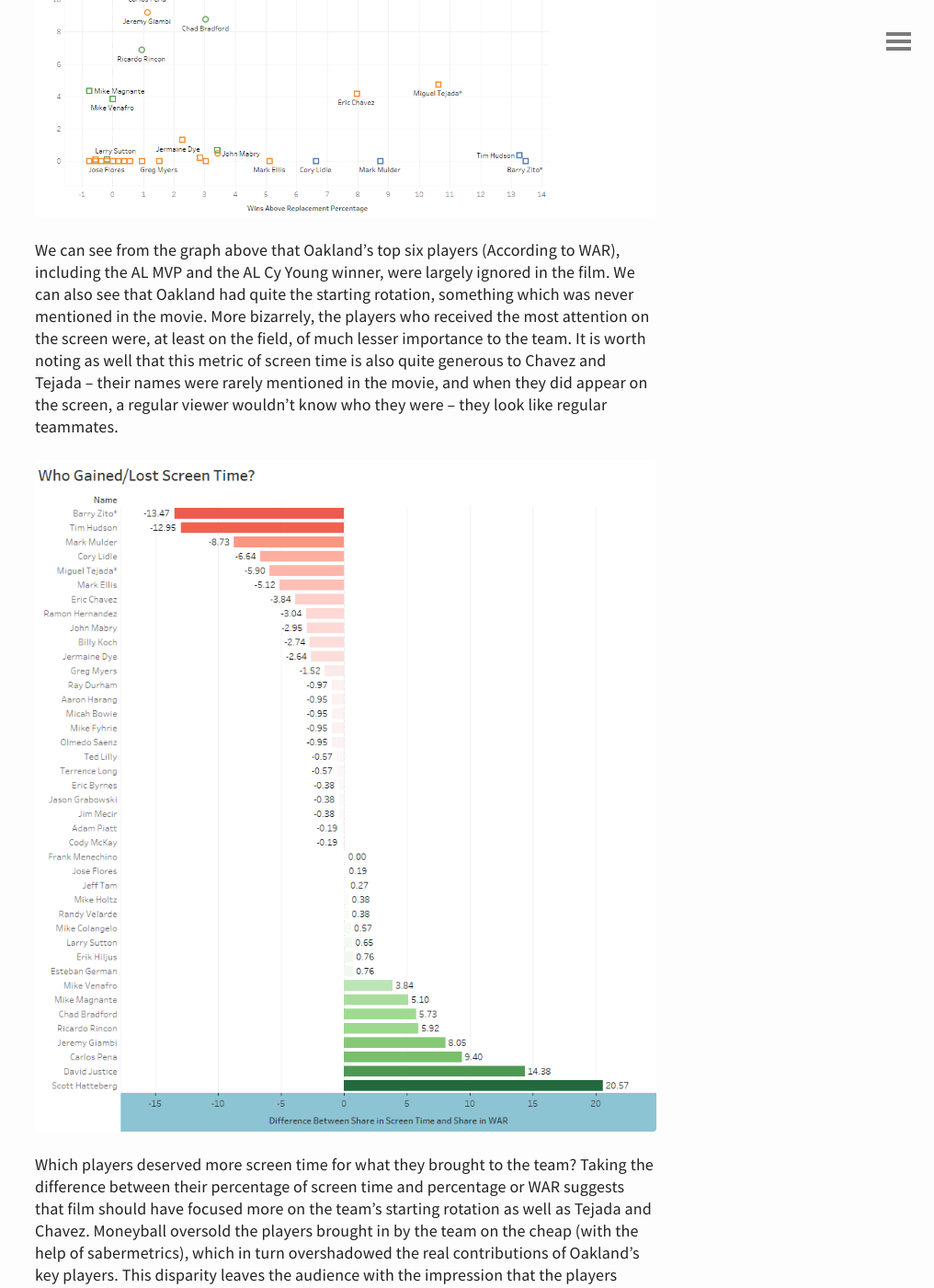
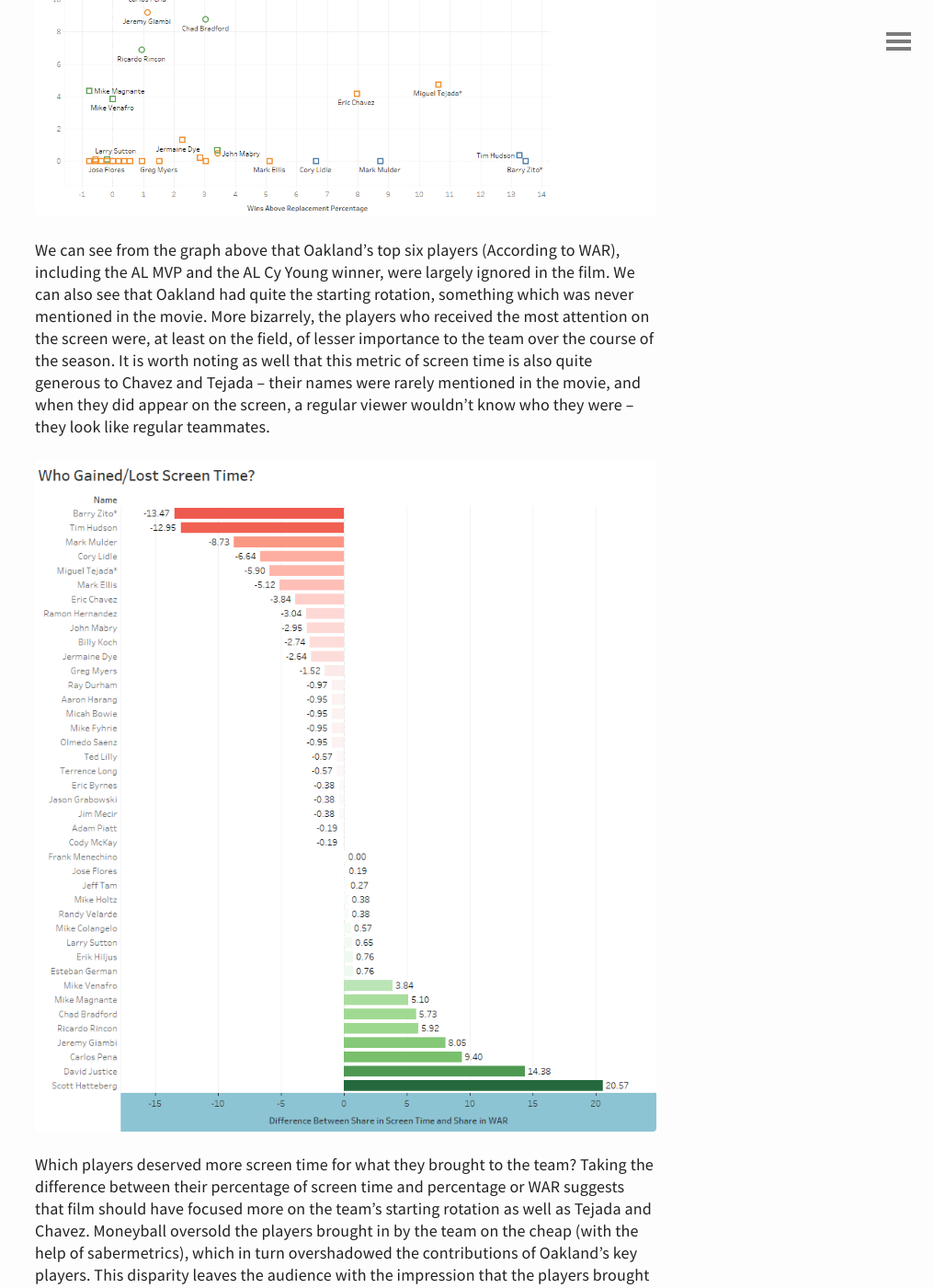
Before and after one commit to NumberHound/web, a Jekyll site: the page built from _posts/2019-11-05-The-Hidden-Side-of-Moneyball.md, in a window 1280 px wide and 1400 px high, scrolled down 1313 px. Shown: the whole window at 92% size, without its empty margins (264-1280 px from the left). Built offline with Jekyll 4.4.1, drawn with Linux system fonts in a browser that asks for light colours; some of the changed text lies outside the part shown.

Commit message:
Update 2019-11-05-The-Hidden-Side-of-Moneyball.md

```diff
--- a/_posts/2019-11-05-The-Hidden-Side-of-Moneyball.md
+++ b/_posts/2019-11-05-The-Hidden-Side-of-Moneyball.md
@@ -6,16 +6,16 @@ The movie [Moneyball](https://www.imdb.com/title/tt1210166/) came out in 2011 an
 
 In the film, the A's brought in [David Justice](https://www.baseball-reference.com/players/j/justida01.shtml), [Scott Hatteberg](https://www.baseball-reference.com/players/h/hattesc01.shtml), [Jeremy Giambi](https://www.baseball-reference.com/players/g/giambje01.shtml), and [Chad Bradford](https://www.baseball-reference.com/players/b/bradfch01.shtml) to replace Damon, Giambi and Isringhausen (Note that Jeremy Giambi was later traded for [John Mabry](https://www.baseball-reference.com/players/m/mabryjo01.shtml)). And as the movie would have you believe, they played a considerable part in Oakland's success the following season... But did they **really**?
 
-As pointed out in [The Sabermetric Revolution](https://www.amazon.ca/Sabermetric-Revolution-Assessing-Analytics-Baseball/dp/0812245725), Moneyball leaves the viewer with the impression that the centrepieces of the team were Hatteberg, Giambi, Justice, and Bradford. While these guys were no scrubs, they only combined for a 7.2 [wins above replacement](https://www.baseball-reference.com/about/war_explained.shtml) (WAR) during the 2002 season.
+As pointed out in [The Sabermetric Revolution](https://www.amazon.ca/Sabermetric-Revolution-Assessing-Analytics-Baseball/dp/0812245725), Moneyball leaves the viewer with the impression that the centrepieces of the team were Hatteberg, Giambi, Justice, and Bradford. While these guys were no scrubs, they combined for only a 7.2 [wins above replacement](https://www.baseball-reference.com/about/war_explained.shtml) (WAR) during the 2002 season.
 
 In reality, the A's already had a great team in place -- [Eric Chavez](https://www.baseball-reference.com/players/c/chaveer01.shtml) the five-time gold glover, [Miguel Tejada](https://www.baseball-reference.com/players/t/tejadmi01.shtml) the six-time all-star and the American League MVP in 2002, and the two-time all-star [Jermaine Dye](https://www.baseball-reference.com/players/d/dyeje01.shtml). Something which is also wholly ignored is how good the A's pitching was in 2002 -- led by an excellent pitching staff which included 2002 American League Cy Young winner [Barry Zito](https://www.baseball-reference.com/players/z/zitoba01.shtml). However, these great players were largely ignored. So how much screen time (measured here as seconds being talked about in the movie plus seconds on the screen) did each player get relative to their value?
 
 ![The Hidden Side to Moneyball](/img/moneyball/moneyball2.png "WAR% Versus Screen%")
 
-We can see from the graph above that Oakland's top six players (According to WAR), including the AL MVP and the AL Cy Young winner, were largely ignored in the film. We can also see that Oakland had quite the starting rotation, something which was never mentioned in the movie. More bizarrely, the players who received the most attention on the screen were, at least on the field, of much lesser importance to the team. It is worth noting as well that this metric of screen time is also quite generous to Chavez and Tejada -- their names were rarely mentioned in the movie, and when they did appear on the screen, a regular viewer wouldn't know who they were -- they look like regular teammates.
+We can see from the graph above that Oakland's top six players (According to WAR), including the AL MVP and the AL Cy Young winner, were largely ignored in the film. We can also see that Oakland had quite the starting rotation, something which was never mentioned in the movie. More bizarrely, the players who received the most attention on the screen were, at least on the field, of lesser importance to the team over the course of the season. It is worth noting as well that this metric of screen time is also quite generous to Chavez and Tejada -- their names were rarely mentioned in the movie, and when they did appear on the screen, a regular viewer wouldn't know who they were -- they look like regular teammates.
 
 ![The Hidden Side to Moneyball](/img/moneyball/Moneyball1.png "Less screen time")
 
-Which players deserved more screen time for what they brought to the team? Taking the difference between their percentage of screen time and percentage or WAR suggests that film should have focused more on the team's starting rotation as well as Tejada and Chavez. Moneyball oversold the players brought in by the team on the cheap (with the help of sabermetrics), which in turn overshadowed the real contributions of Oakland's key players. This disparity leaves the audience with the impression that the players brought in on the cheap were significant contributors. The impact of the film being portrayed like this is unknown.
+Which players deserved more screen time for what they brought to the team? Taking the difference between their percentage of screen time and percentage or WAR suggests that film should have focused more on the team's starting rotation as well as Tejada and Chavez. Moneyball oversold the players brought in by the team on the cheap (with the help of sabermetrics), which in turn overshadowed the contributions of Oakland's key players. This disparity leaves the audience with the impression that the players brought in on the cheap were significant contributors, and that Oakland's new approach was the sole driver of success.
 
 _The original discussion of this critique of Moneyball can be found in chapter 1 of [The Sabermetric Revolution](https://www.amazon.ca/Sabermetric-Revolution-Assessing-Analytics-Baseball/dp/0812245725). This post is an extension of that chapter which takes the discussion and tests it with data from the movie. The data used for this post is avaliable in an Excel file in NumberHound's data repository on [Github](https://github.com/NumberHound/Data/tree/master/Posts/The%20Hidden%20Side%20of%20Moneyball)._
```
